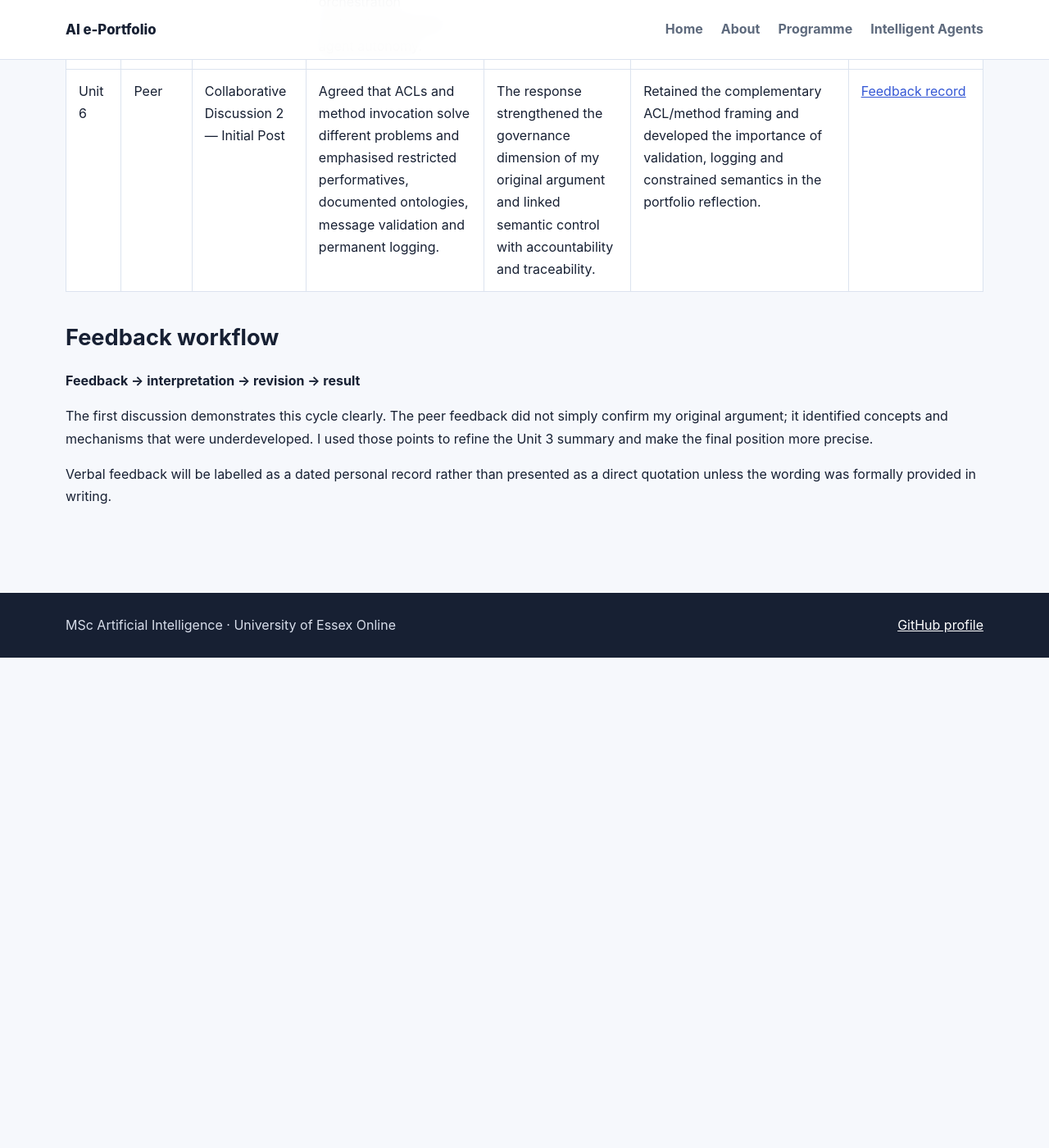
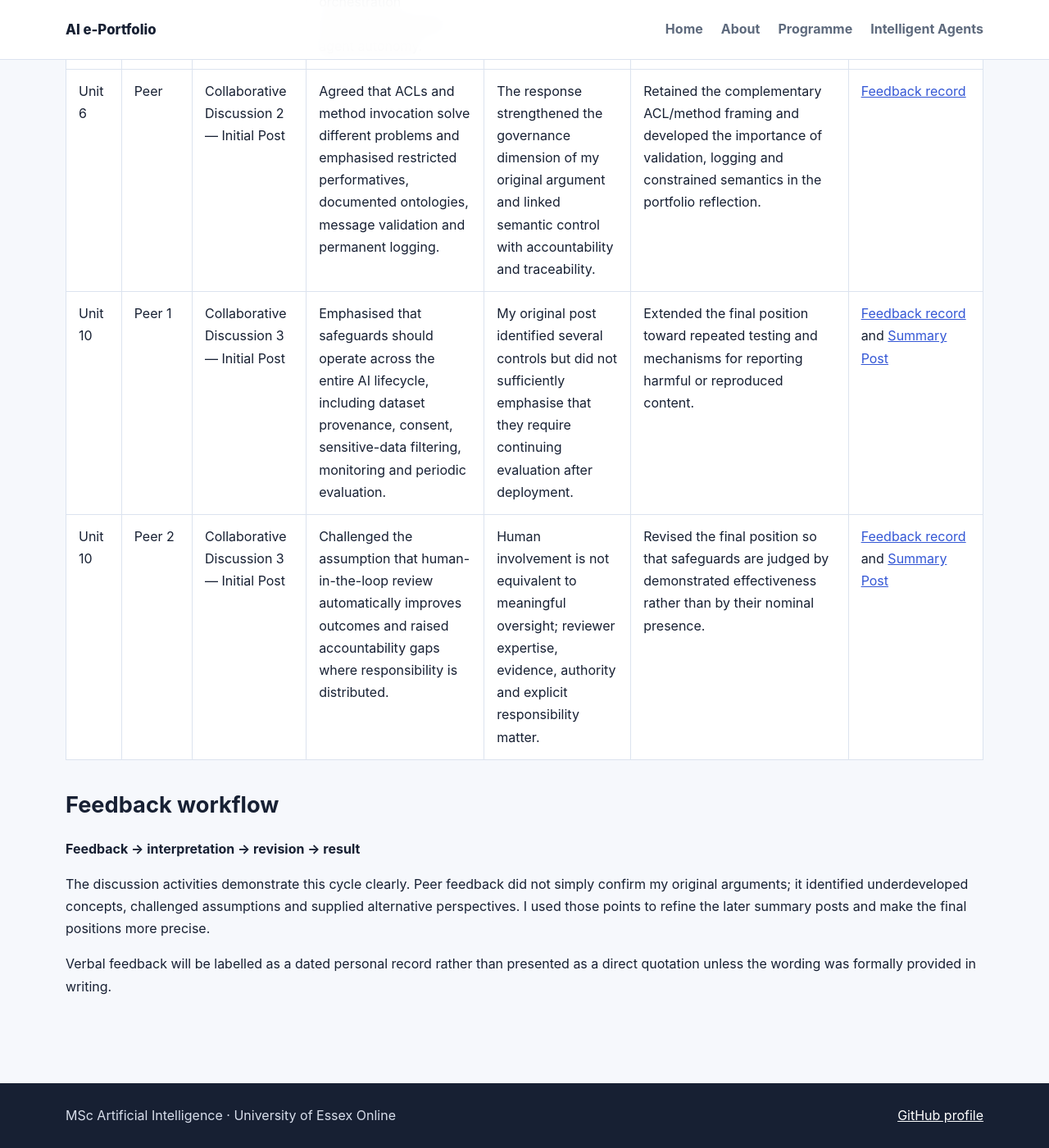
Before and after one commit to Monogios1996/Monogios1996.github.io, a Jekyll site: the page built from modules/intelligent-agents/feedback.md, in a window 1280 px wide and 1400 px high, scrolled down 936 px. Shown: the whole window at 82% size. Built offline with Jekyll 4.4.1, drawn with Linux system fonts in a browser that asks for light colours; before the commit the page ends 1738 px from its top, so only the background shows below that.

Commit message:
Add Discussion 3 peer feedback to feedback log

```diff
--- a/modules/intelligent-agents/feedback.md
+++ b/modules/intelligent-agents/feedback.md
@@ -12,11 +12,13 @@ The value of this section is not the feedback alone, but the change made because
 | Unit 2 | Peer 1 | Collaborative Discussion 1 — Initial Post | The post identified unpredictable system-level outcomes but did not explicitly name emergent behaviour; coordination risks could be strengthened with concrete mechanisms; human oversight could be made more specific. | The original analysis recognised the right risks but did not fully develop the established terminology or practical mitigation approaches. | Added explicit discussion of emergent behaviour, negotiation/coordination mechanisms and more concrete forms of oversight such as adjustable autonomy and approval points. | [Feedback record]({{ '/modules/intelligent-agents/evidence/discussions/unit-02-feedback-received/' | relative_url }}) and [Summary Post]({{ '/modules/intelligent-agents/evidence/discussions/unit-03-summary-post/' | relative_url }}) |
 | Unit 2 | Peer 2 | Collaborative Discussion 1 — Initial Post | Raised the role of deterministic orchestration, structured communication, auditability, privacy boundaries and bounded permissions; asked whether orchestration undermines genuine agent autonomy. | The question exposed a false binary in my original framing: central coordination and agent autonomy can coexist. | Reframed the final synthesis around bounded autonomy, explicit permissions, governance and the distribution of control rather than simply centralised versus decentralised systems. | [Feedback record]({{ '/modules/intelligent-agents/evidence/discussions/unit-02-feedback-received/' | relative_url }}) and [Summary Post]({{ '/modules/intelligent-agents/evidence/discussions/unit-03-summary-post/' | relative_url }}) |
 | Unit 6 | Peer | Collaborative Discussion 2 — Initial Post | Agreed that ACLs and method invocation solve different problems and emphasised restricted performatives, documented ontologies, message validation and permanent logging. | The response strengthened the governance dimension of my original argument and linked semantic control with accountability and traceability. | Retained the complementary ACL/method framing and developed the importance of validation, logging and constrained semantics in the portfolio reflection. | [Feedback record]({{ '/modules/intelligent-agents/evidence/discussions/unit-06-agent-communication-languages-feedback-received/' | relative_url }}) |
+| Unit 10 | Peer 1 | Collaborative Discussion 3 — Initial Post | Emphasised that safeguards should operate across the entire AI lifecycle, including dataset provenance, consent, sensitive-data filtering, monitoring and periodic evaluation. | My original post identified several controls but did not sufficiently emphasise that they require continuing evaluation after deployment. | Extended the final position toward repeated testing and mechanisms for reporting harmful or reproduced content. | [Feedback record]({{ '/modules/intelligent-agents/evidence/discussions/unit-10-deep-learning-feedback-received/' | relative_url }}) and [Summary Post]({{ '/modules/intelligent-agents/evidence/discussions/unit-11-deep-learning-summary-post/' | relative_url }}) |
+| Unit 10 | Peer 2 | Collaborative Discussion 3 — Initial Post | Challenged the assumption that human-in-the-loop review automatically improves outcomes and raised accountability gaps where responsibility is distributed. | Human involvement is not equivalent to meaningful oversight; reviewer expertise, evidence, authority and explicit responsibility matter. | Revised the final position so that safeguards are judged by demonstrated effectiveness rather than by their nominal presence. | [Feedback record]({{ '/modules/intelligent-agents/evidence/discussions/unit-10-deep-learning-feedback-received/' | relative_url }}) and [Summary Post]({{ '/modules/intelligent-agents/evidence/discussions/unit-11-deep-learning-summary-post/' | relative_url }}) |
 
 ## Feedback workflow
 
 **Feedback → interpretation → revision → result**
 
-The first discussion demonstrates this cycle clearly. The peer feedback did not simply confirm my original argument; it identified concepts and mechanisms that were underdeveloped. I used those points to refine the Unit 3 summary and make the final position more precise.
+The discussion activities demonstrate this cycle clearly. Peer feedback did not simply confirm my original arguments; it identified underdeveloped concepts, challenged assumptions and supplied alternative perspectives. I used those points to refine the later summary posts and make the final positions more precise.
 
 Verbal feedback will be labelled as a dated personal record rather than presented as a direct quotation unless the wording was formally provided in writing.
```
